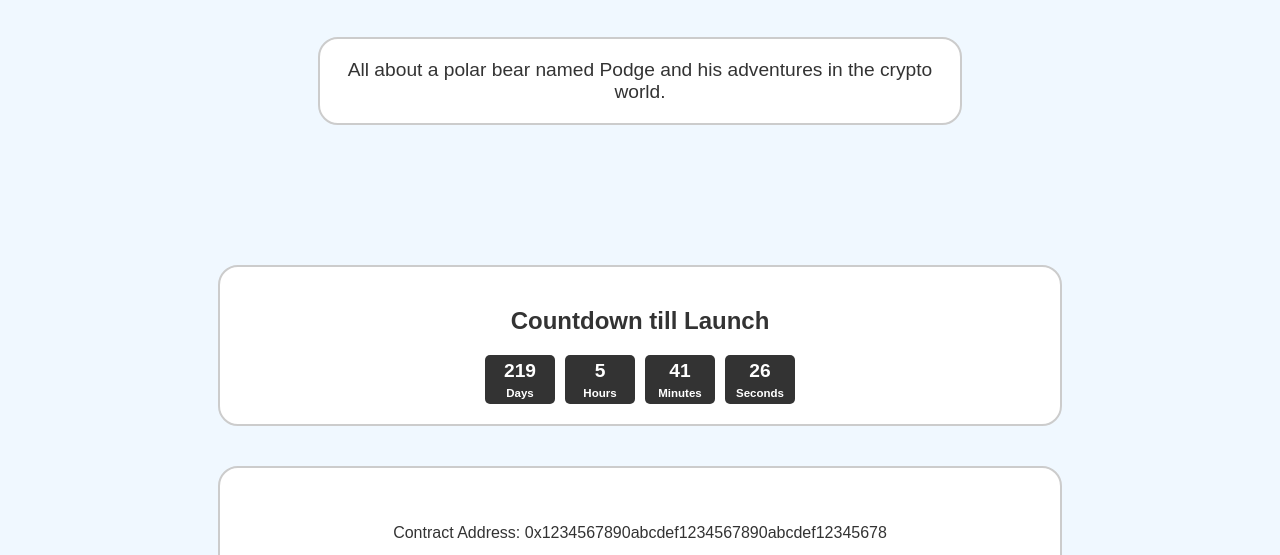
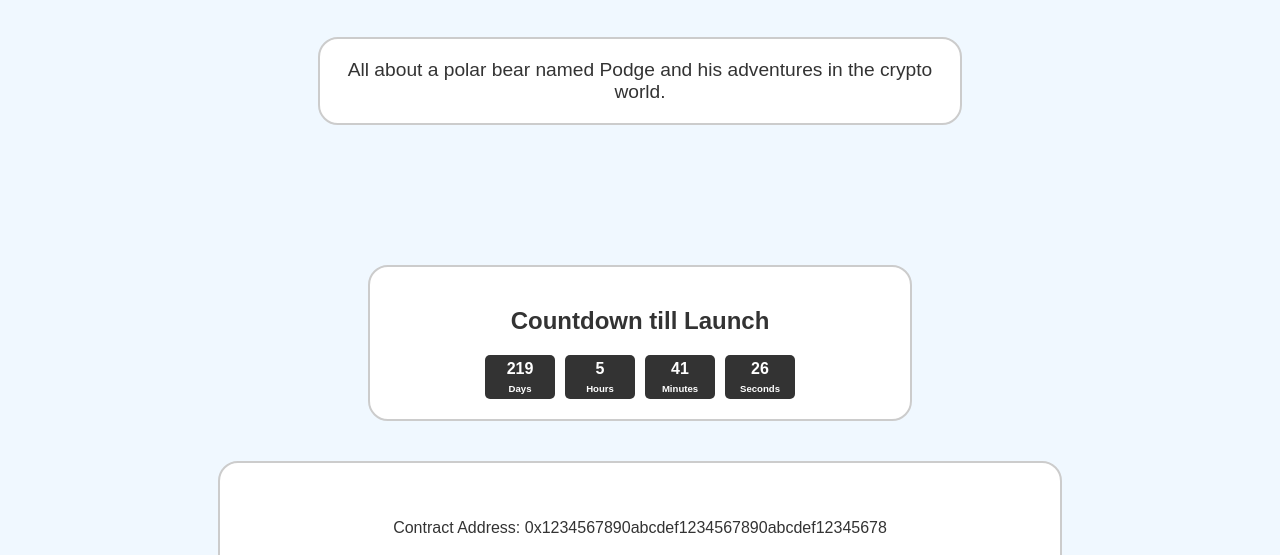
Before and after one commit to AntonyBuck/podge-crypto-site, a plain HTML site: page index.html in a window 1280 px wide. Shown: the part 245-800 px from the top of the page. Drawn offline with Linux system fonts and the light colour scheme.

Commit message:
Adjust countdown timer size and contract address text

```diff
--- a/styles.css
+++ b/styles.css
@@ -99,7 +99,7 @@ nav {
     text-align: center;
     margin: 40px auto;
     padding: 20px;
-    max-width: 800px;
+    max-width: 500px;
     background-color: #fff;
     border: 2px solid #ccc;
     border-radius: 20px;
@@ -109,7 +109,7 @@ nav {
     display: flex;
     justify-content: center;
     align-items: center;
-    font-size: 1.2em;
+    font-size: 1em;
     font-weight: bold;
     gap: 10px;
 }
@@ -138,6 +138,7 @@ nav {
     background-color: #fff;
     border: 2px solid #ccc;
     border-radius: 20px;
+    color: #333; /* Ensuring the text color matches the rest */
 }
 
 .info-section {
```
